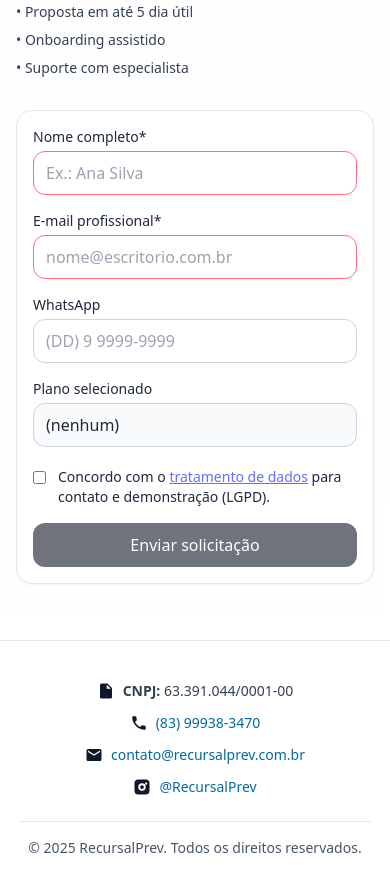
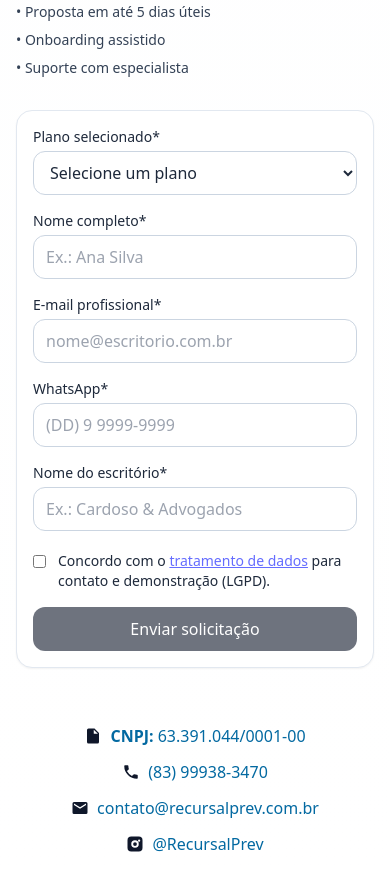
Before and after one commit to frpsantos/recursalprev, a React (Vite) app: page / in a window 390 px wide. Shown: the part 6320-7212 px from the top of the page. Built offline with nearby package versions, Linux system fonts and the light colour scheme.

Commit message:
Ajuste do email e o formulario de proposta

```diff
--- a/src/App.jsx
+++ b/src/App.jsx
@@ -39,7 +39,16 @@ export default function RecursalPrevLanding() {
   // validação leve
   const emailOk = useMemo(() => /.+@.+\..+/.test(form.email.trim()), [form.email]);
   const nomeOk = useMemo(() => form.nome.trim().length >= 3, [form.nome]);
-  const readyToSubmit = nomeOk && emailOk && form.consent && !loading;
+  const readyToSubmit =
+  nomeOk &&
+  emailOk &&
+  form.whatsapp.trim() !== "" &&
+  form.escritorio.trim() !== "" &&
+  form.plano.trim() !== "" &&
+  form.consent &&
+  !loading;
+
+
 
   // máscara simples
   function maskWhats(v) {
@@ -311,10 +320,13 @@ export default function RecursalPrevLanding() {
       </section>
 
       {/* PLANOS */}
+
       <section id="planos" className="w-full">
         <div className="w-full px-4 sm:px-[8vw] lg:px-[10vw] py-14 sm:py-16">
           <h2 className="text-2xl sm:text-3xl font-semibold text-center">Planos RecursalPrev</h2>
-          <p className="text-xs sm:text-sm text-slate-500 mt-1 text-center">Planos elaborados para atender suas necessidades.</p>
+          <p className="text-xs sm:text-sm text-slate-500 mt-1 text-center">
+            Planos elaborados para atender suas necessidades.
+          </p>
 
           <div className="mt-8 grid gap-4 sm:gap-6 grid-cols-1 sm:grid-cols-2 lg:grid-cols-5 max-w-screen-xl mx-auto px-0 min-w-0">
             {planos.map((p) => {
@@ -343,29 +355,54 @@ export default function RecursalPrevLanding() {
                     <div className="text-lg font-semibold">{p.nome}</div>
 
                     {/* Preço seguro no mobile */}
-                    <div className={["mt-2 font-bold flex items-baseline gap-1", colors.price].join(" ")}>
+                    <div
+                      className={[
+                        "mt-2 font-bold flex items-baseline gap-1",
+                        colors.price,
+                      ].join(" ")}
+                    >
                       <span className="text-sm sm:text-base lg:text-lg leading-none">R$</span>
                       <span className="text-2xl sm:text-3xl lg:text-4xl leading-tight tracking-tight tabular-nums break-words max-w-full">
                         {p.preco.replace("R$", "").trim()}
                       </span>
-                      {p.nome !== "Avulso" && p.nome !== "Avulso Especial" && (
-                        <span className="text-[11px] sm:text-xs md:text-sm text-slate-500 ml-1">/mês</span>
+                      {p.nome !== "Avulso" &&
+                        p.nome !== "Avulso Especial" && (
+                          <span className="text-[11px] sm:text-xs md:text-sm text-slate-500 ml-1">
+                            /mês
+                          </span>
                         )}
                     </div>
+
                     {(p.nome === "Avulso" || p.nome === "Avulso Especial") && (
-                      <div className="text-slate-500 text-xs sm:text-sm">por recurso</div>
+                      <div className="text-slate-500 text-xs sm:text-sm">
+                        por recurso
+                      </div>
                     )}
 
-                    {p.extras && <div className="mt-2 text-slate-600 text-sm">{p.extras}</div>}
+                    {p.extras && (
+                      <div className="mt-2 text-slate-600 text-sm">{p.extras}</div>
+                    )}
 
                     <ul className="mt-4 grid gap-2 text-sm text-slate-700">
-                      {p.features.map((f) => <li key={f}>• {f}</li>)}
+                      {p.features.map((f) => (
+                        <li key={f}>• {f}</li>
+                      ))}
                     </ul>
                   </div>
 
+                  {/* botão corrigido */}
                   <button
-                    onClick={(e) => { e.preventDefault(); setForm({ ...form, plano: p.nome }); scrollToId("lead"); }}
-                    className={["mt-6 h-11 rounded-xl text-white font-medium hover:opacity-95 w-full sm:w-auto", colors.btn].join(" ")}
+                    onClick={(e) => {
+                      e.preventDefault();
+                      setForm((prev) => ({ ...prev, plano: p.nome })); // ✅ atualiza campo
+                      document
+                        .getElementById("lead")
+                        ?.scrollIntoView({ behavior: "smooth", block: "start" }); // ✅ rola até o form
+                    }}
+                    className={[
+                      "mt-6 h-11 rounded-xl text-white font-medium hover:opacity-95 w-full sm:w-auto",
+                      colors.btn,
+                    ].join(" ")}
                   >
                     Selecionar
                   </button>
@@ -376,68 +413,181 @@ export default function RecursalPrevLanding() {
         </div>
       </section>
 
+
       {/* FORMULÁRIO */}
+
       <section id="lead" className="w-full">
         <div className="w-full px-4 sm:px-[8vw] lg:px-[10vw] py-14 sm:py-16">
           <div className="grid grid-cols-1 md:grid-cols-2 gap-8 lg:gap-10 items-start">
             <div>
-              <h2 className="text-2xl sm:text-3xl font-semibold">Solicite uma proposta</h2>
-              <p className="mt-3 text-slate-600 text-sm sm:text-base">Envie seus dados e retornamos com as condições para o seu volume.</p>
+              <h2 className="text-2xl sm:text-3xl font-semibold">
+                Solicite uma proposta
+              </h2>
+              <p className="mt-3 text-slate-600 text-sm sm:text-base">
+                Envie seus dados e retornamos com as condições para o seu volume.
+              </p>
               <ul className="mt-6 grid gap-2 text-slate-700 text-sm">
-                <li>• Proposta em até 5 dia útil</li>
+                <li>• Proposta em até 5 dias úteis</li>
                 <li>• Onboarding assistido</li>
                 <li>• Suporte com especialista</li>
               </ul>
             </div>
 
-            <form onSubmit={handleSubmit} className="rounded-2xl border border-slate-200 p-4 sm:p-6 bg-white shadow-sm" noValidate>
+            <form
+              onSubmit={handleSubmit}
+              className="rounded-2xl border border-slate-200 p-4 sm:p-6 bg-white shadow-sm"
+              noValidate
+            >
               {formStatus.ok && (
                 <Alert type="success">
                   <strong>Enviado!</strong> Recebemos sua solicitação. Em breve entraremos em contato.
                 </Alert>
               )}
 
-              {formStatus.error && (
-                <Alert type="error">
-                  {formStatus.error}
-                </Alert>
-              )}
+              {formStatus.error && <Alert type="error">{formStatus.error}</Alert>}
 
               <div className="grid gap-4">
+                {/* PLANO */}
+                <div className="grid gap-1">
+                  <label className="text-sm" htmlFor="plano">
+                    Plano selecionado*
+                  </label>
+                  <select
+                    id="plano"
+                    required
+                    className="h-11 rounded-xl border border-slate-300 px-3 bg-white w-full"
+                    value={form.plano}
+                    onChange={(e) =>
+                      setForm({ ...form, plano: e.target.value })
+                    }
+                  >
+                    <option value="">Selecione um plano</option>
+                    <option value="Avulso">Avulso</option>
+                    <option value="Avulso Especial">Avulso Especial</option>
+                    <option value="Lite">Lite</option>
+                    <option value="Pro">Pro</option>
+                    <option value="Premium">Premium</option>
+                  </select>
+                </div>
+
+                {/* Nome */}
                 <div className="grid gap-1">
                   <label className="text-sm" htmlFor="nome">Nome completo*</label>
-                  <input id="nome" className={`h-11 rounded-xl border px-3 w-full ${nomeOk ? "border-slate-300" : "border-rose-400"}`} value={form.nome} onChange={(e) => setForm({ ...form, nome: e.target.value })} placeholder="Ex.: Ana Silva" required aria-invalid={!nomeOk} />
+                  <input
+                      id="nome"
+                      required
+                      className="h-11 rounded-xl border border-slate-300 px-3 w-full"
+                      value={form.nome}
+                      onChange={(e) => setForm({ ...form, nome: e.target.value })}
+                      placeholder="Ex.: Ana Silva"
+                    />
+
                 </div>
 
+                {/* E-mail */}
                 <div className="grid gap-1">
-                  <label className="text-sm" htmlFor="email">E-mail profissional*</label>
-                  <input id="email" type="email" className={`h-11 rounded-xl border px-3 w-full ${emailOk ? "border-slate-300" : "border-rose-400"}`} value={form.email} onChange={(e) => setForm({ ...form, email: e.target.value })} placeholder="nome@escritorio.com.br" required aria-invalid={!emailOk} />
+                  <label className="text-sm" htmlFor="email">
+                    E-mail profissional*
+                  </label>
+                 <input
+                      id="email"
+                      type="email"
+                      required
+                      className="h-11 rounded-xl border border-slate-300 px-3 w-full"
+                      value={form.email}
+                      onChange={(e) => setForm({ ...form, email: e.target.value })}
+                      placeholder="nome@escritorio.com.br"
+                    />
+
                 </div>
 
+                {/* WhatsApp */}
                 <div className="grid gap-1">
-                  <label className="text-sm" htmlFor="whats">WhatsApp</label>
-                  <input id="whats" inputMode="tel" className="h-11 rounded-xl border border-slate-300 px-3 w-full" value={form.whatsapp} onChange={(e) => setForm({ ...form, whatsapp: maskWhats(e.target.value) })} placeholder="(DD) 9 9999-9999" />
+                  <label className="text-sm" htmlFor="whats">WhatsApp*</label>
+                  <input
+                    id="whats"
+                    inputMode="tel"
+                    required
+                    className="h-11 rounded-xl border border-slate-300 px-3 w-full"
+                    value={form.whatsapp}
+                    onChange={(e) =>
+                      setForm({
+                        ...form,
+                        whatsapp: maskWhats(e.target.value),
+                      })
+                    }
+                    placeholder="(DD) 9 9999-9999"
+                  />
                 </div>
 
+                {/* Escritório */}
                 <div className="grid gap-1">
-                  <label className="text-sm" htmlFor="plano">Plano selecionado</label>
-                  <input id="plano" className="h-11 rounded-xl border border-slate-300 px-3 bg-slate-50 w-full" value={form.plano || "(nenhum)"} readOnly />
+                  <label className="text-sm" htmlFor="escritorio">
+                    Nome do escritório*
+                  </label>
+                  <input
+                    id="escritorio"
+                    required
+                    className="h-11 rounded-xl border border-slate-300 px-3 w-full"
+                    value={form.escritorio}
+                    onChange={(e) =>
+                      setForm({ ...form, escritorio: e.target.value })
+                    }
+                    placeholder="Ex.: Cardoso & Advogados"
+                  />
                 </div>
 
+                {/* LGPD */}
                 <label className="flex items-start gap-3 text-sm mt-1">
-                  <input type="checkbox" className="relative top-1" checked={form.consent} onChange={(e) => setForm({ ...form, consent: e.target.checked })} />
-                  <span>Concordo com o <a href="#contato" className="underline">tratamento de dados</a> para contato e demonstração (LGPD).</span>
+                  <input
+                    type="checkbox"
+                    className="relative top-1"
+                    checked={form.consent}
+                    onChange={(e) =>
+                      setForm({ ...form, consent: e.target.checked })
+                    }
+                    required
+                  />
+                  <span>
+                    Concordo com o{" "}
+                    <a href="#contato" className="underline">
+                      tratamento de dados
+                    </a>{" "}
+                    para contato e demonstração (LGPD).
+                  </span>
                 </label>
 
+                {/* Botão */}
                   <button
                     type="submit"
-                  disabled={!readyToSubmit}
+                    disabled={!readyToSubmit || loading}
+                    title={
+                      !readyToSubmit
+                        ? "Preencha todos os campos obrigatórios para enviar a solicitação"
+                        : ""
+                    }
                     className="h-11 rounded-xl bg-slate-900 text-white font-medium hover:opacity-95 disabled:opacity-60 disabled:cursor-not-allowed inline-flex items-center justify-center gap-2 px-5"
                   >
                     {loading && (
-                    <svg className="animate-spin h-4 w-4" viewBox="0 0 24 24" fill="none" aria-hidden="true">
-                      <circle className="opacity-25" cx="12" cy="12" r="10" stroke="currentColor" strokeWidth="4"></circle>
-                      <path className="opacity-75" fill="currentColor" d="M4 12a8 8 0 018-8v4A4 4 0 008 12H4z"></path>
+                      <svg
+                        className="animate-spin h-4 w-4"
+                        viewBox="0 0 24 24"
+                        fill="none"
+                        aria-hidden="true"
+                      >
+                        <circle
+                          className="opacity-25"
+                          cx="12"
+                          cy="12"
+                          r="10"
+                          stroke="currentColor"
+                          strokeWidth="4"
+                        ></circle>
+                        <path
+                          className="opacity-75"
+                          fill="currentColor"
+                          d="M4 12a8 8 0 018-8v4A4 4 0 008 12H4z"
+                        ></path>
                       </svg>
                     )}
                     {loading ? "Enviando…" : "Enviar solicitação"}
@@ -449,37 +599,46 @@ export default function RecursalPrevLanding() {
       </section>
 
       {/* FOOTER */}
-      <footer id="contato" className="border-t border-slate-200 bg-white">
-        <div className="w-full px-[5vw] sm:px-[8vw] lg:px-[10vw] py-10 text-sm text-slate-700 text-center">
       <div className="flex flex-col sm:flex-row flex-wrap justify-center items-center gap-3 sm:gap-6 mb-6">
+        {/* CNPJ */}
         <div className="flex items-center gap-2">
           <svg width="18" height="18" viewBox="0 0 24 24" fill="currentColor" className="text-slate-900">
-                <path d="M6 2a2 2 0 0 0-2 2v16a2 2 0 0 0 2 2h12a2 2 0 0 0 2-2V8l-6-6H6zm7 1.5L18.5 9H13V3.5z"/>
+            <path d="M6 2a2 2 0 0 0-2 2v16a2 2 0 0 0 2 2h12a2 2 0 0 0 2-2V8l-6-6H6zm7 1.5L18.5 9H13V3.5z" />
           </svg>
-              <span><strong>CNPJ:</strong> 63.391.044/0001-00</span>
+          <a
+            href="https://cnpj.biz/63391044000100"
+            target="_blank"
+            rel="noreferrer"
+            className="hover:underline text-sky-700"
+          >
+            <strong>CNPJ:</strong> 63.391.044/0001-00
+          </a>
         </div>
 
+        {/* Telefone */}
         <div className="flex items-center gap-2">
           <svg width="18" height="18" viewBox="0 0 24 24" fill="currentColor" className="text-slate-900">
-                <path d="M6.62 10.79a15.05 15.05 0 0 0 6.59 6.59l2.2-2.2a1 1 0 0 1 1.01-.24 11.36 11.36 0 0 0 3.56.57 1 1 0 0 1 1 1V20a1 1 0 0 1-1 1A17 17 0 0 1 3 4a1 1 0 0 1 1-1h3.5a1 1 0 0 1 1 1 11.36 11.36 0 0 0 .57 3.56 1 1 0 0 1-.24 1.01l-2.2 2.2z"/>
+            <path d="M6.62 10.79a15.05 15.05 0 0 0 6.59 6.59l2.2-2.2a1 1 0 0 1 1.01-.24 11.36 11.36 0 0 0 3.56.57 1 1 0 0 1 1 1V20a1 1 0 0 1-1 1A17 17 0 0 1 3 4a1 1 0 0 1 1-1h3.5a1 1 0 0 1 1 1 11.36 11.36 0 0 0 .57 3.56 1 1 0 0 1-.24 1.01l-2.2 2.2z" />
           </svg>
-              <a href="tel:+5583986169783" className="hover:underline text-sky-700">
+          <a href="tel:+5583999383470" className="hover:underline text-sky-700">
             (83) 99938-3470
           </a>
         </div>
 
+        {/* E-mail */}
         <div className="flex items-center gap-2">
           <svg width="18" height="18" viewBox="0 0 24 24" fill="currentColor" className="text-slate-900">
-                <path d="M20 4H4a2 2 0 0 0-2 2v12a2 2 0 0 0 2 2h16a2 2 0 0 0 2-2V6a2 2 0 0 0-2-2zm0 4-8 5L4 8V6l8 5 8-5v2z"/>
+            <path d="M20 4H4a2 2 0 0 0-2 2v12a2 2 0 0 0 2 2h16a2 2 0 0 0 2-2V6a2 2 0 0 0-2-2zm0 4-8 5L4 8V6l8 5 8-5v2z" />
           </svg>
           <a href="mailto:contato@recursalprev.com.br" className="hover:underline text-sky-700">
             contato@recursalprev.com.br
           </a>
         </div>
 
+        {/* Instagram */}
         <div className="flex items-center gap-2">
           <svg width="18" height="18" viewBox="0 0 24 24" fill="currentColor" className="text-slate-900">
-                <path d="M7 2h10a5 5 0 0 1 5 5v10a5 5 0 0 1-5 5H7a5 5 0 0 1-5-5V7a5 5 0 0 1 5-5zm5 5a5 5 0 1 0 .001 10.001A5 5 0 0 0 12 7zm0 2.5A2.5 2.5 0 1 1 9.5 12 2.5 2.5 0 0 1 12 9.5zM17.5 6a1.5 1.5 0 1 0 1.5 1.5A1.5 1.5 0 0 0 17.5 6z"/>
+            <path d="M7 2h10a5 5 0 0 1 5 5v10a5 5 0 0 1-5 5H7a5 5 0 0 1-5-5V7a5 5 0 0 1 5-5zm5 5a5 5 0 1 0 .001 10.001A5 5 0 0 0 12 7zm0 2.5A2.5 2.5 0 1 1 9.5 12 2.5 2.5 0 0 1 12 9.5zM17.5 6a1.5 1.5 0 1 0 1.5 1.5A1.5 1.5 0 0 0 17.5 6z" />
           </svg>
           <a
             href="https://instagram.com/recursalprev"
@@ -491,14 +650,6 @@ export default function RecursalPrevLanding() {
           </a>
         </div>
       </div>
-
-          <div className="h-px bg-slate-200 my-4" />
-
-          <div className="text-center text-slate-600 text-sm">
-            © 2025 RecursalPrev. Todos os direitos reservados.
-          </div>
-        </div>
-      </footer>
           </div>
         );
 }
```
Also changed, not shown: api/send-email.js (+17 -1 lines). Lines whose indentation alone changed are shown as unchanged.
